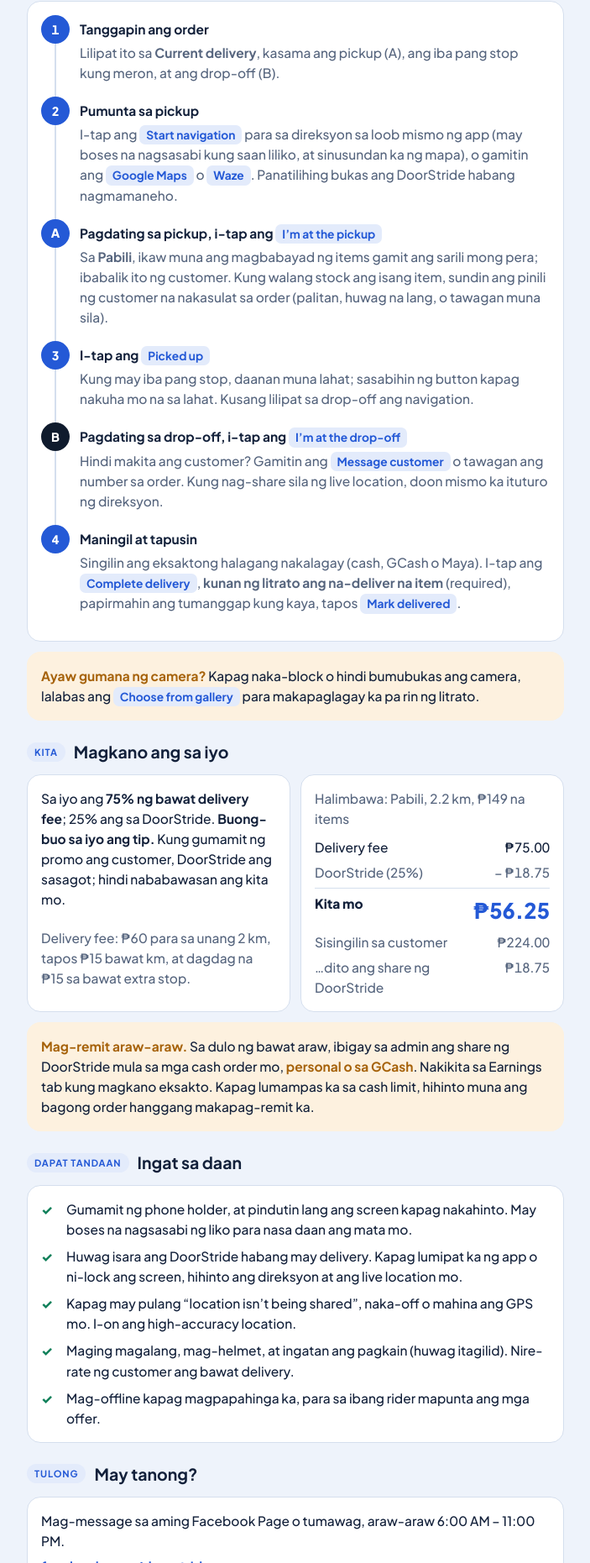
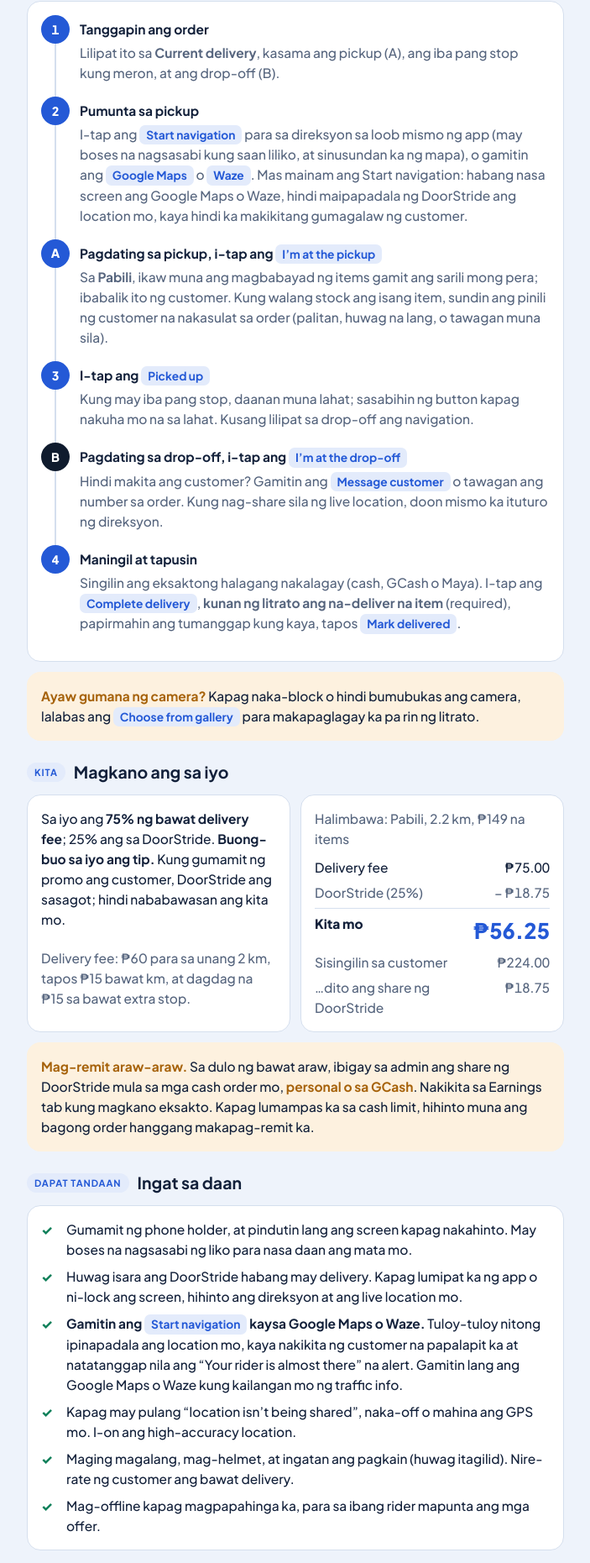
Before and after one commit to Yael1510/doorstride-riders, a plain HTML site: page fil/index.html in a window 1280 px wide. Shown: the part 1063-2924 px from the top of the page at 84% size, without its empty margins (288-991 px from the left). Drawn offline with Linux system fonts and the light colour scheme.

Commit message:
Prefer Start navigation over Google Maps / Waze (keeps live location on)
Co-Authored-By: Claude Opus 5.5 <noreply@anthropic.com>

```diff
--- a/fil/index.html
+++ b/fil/index.html
@@ -113,7 +113,7 @@ footer { text-align: center; color: var(--muted); font-size: 0.85rem; }
     <div class="card">
       <ol class="route">
         <li><div class="dot">1</div><div class="step"><strong>Tanggapin ang order</strong><span class="muted">Lilipat ito sa <strong>Current delivery</strong>, kasama ang pickup (A), ang iba pang stop kung meron, at ang drop-off (B).</span></div></li>
-        <li><div class="dot">2</div><div class="step"><strong>Pumunta sa pickup</strong><span class="muted">I-tap ang <span class="btn">Start navigation</span> para sa direksyon sa loob mismo ng app (may boses na nagsasabi kung saan liliko, at sinusundan ka ng mapa), o gamitin ang <span class="btn">Google Maps</span> o <span class="btn">Waze</span>. Panatilihing bukas ang DoorStride habang nagmamaneho.</span></div></li>
+        <li><div class="dot">2</div><div class="step"><strong>Pumunta sa pickup</strong><span class="muted">I-tap ang <span class="btn">Start navigation</span> para sa direksyon sa loob mismo ng app (may boses na nagsasabi kung saan liliko, at sinusundan ka ng mapa), o gamitin ang <span class="btn">Google Maps</span> o <span class="btn">Waze</span>. Mas mainam ang Start navigation: habang nasa screen ang Google Maps o Waze, hindi maipapadala ng DoorStride ang location mo, kaya hindi ka makikitang gumagalaw ng customer.</span></div></li>
         <li><div class="dot">A</div><div class="step"><strong>Pagdating sa pickup, i-tap ang <span class="btn">I’m at the pickup</span></strong><span class="muted">Sa <strong>Pabili</strong>, ikaw muna ang magbabayad ng items gamit ang sarili mong pera; ibabalik ito ng customer. Kung walang stock ang isang item, sundin ang pinili ng customer na nakasulat sa order (palitan, huwag na lang, o tawagan muna sila).</span></div></li>
         <li><div class="dot">3</div><div class="step"><strong>I-tap ang <span class="btn">Picked up</span></strong><span class="muted">Kung may iba pang stop, daanan muna lahat; sasabihin ng button kapag nakuha mo na sa lahat. Kusang lilipat sa drop-off ang navigation.</span></div></li>
         <li><div class="dot b">B</div><div class="step"><strong>Pagdating sa drop-off, i-tap ang <span class="btn">I’m at the drop-off</span></strong><span class="muted">Hindi makita ang customer? Gamitin ang <span class="btn">Message customer</span> o tawagan ang number sa order. Kung nag-share sila ng live location, doon mismo ka ituturo ng direksyon.</span></div></li>
@@ -154,6 +154,7 @@ footer { text-align: center; color: var(--muted); font-size: 0.85rem; }
       <ul class="ticks">
         <li><span>Gumamit ng phone holder, at pindutin lang ang screen kapag nakahinto. May boses na nagsasabi ng liko para nasa daan ang mata mo.</span></li>
         <li><span>Huwag isara ang DoorStride habang may delivery. Kapag lumipat ka ng app o ni-lock ang screen, hihinto ang direksyon at ang live location mo.</span></li>
+        <li><span><strong>Gamitin ang <span class="btn">Start navigation</span> kaysa Google Maps o Waze.</strong> Tuloy-tuloy nitong ipinapadala ang location mo, kaya nakikita ng customer na papalapit ka at natatanggap nila ang “Your rider is almost there” na alert. Gamitin lang ang Google Maps o Waze kung kailangan mo ng traffic info.</span></li>
         <li><span>Kapag may pulang “location isn’t being shared”, naka-off o mahina ang GPS mo. I-on ang high-accuracy location.</span></li>
         <li><span>Maging magalang, mag-helmet, at ingatan ang pagkain (huwag itagilid). Nire-rate ng customer ang bawat delivery.</span></li>
         <li><span>Mag-offline kapag magpapahinga ka, para sa ibang rider mapunta ang mga offer.</span></li>
```
Also changed, not shown: index.html (+2 -1 lines).
